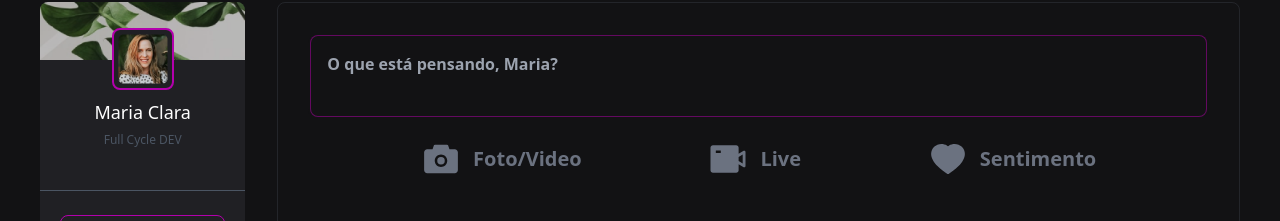
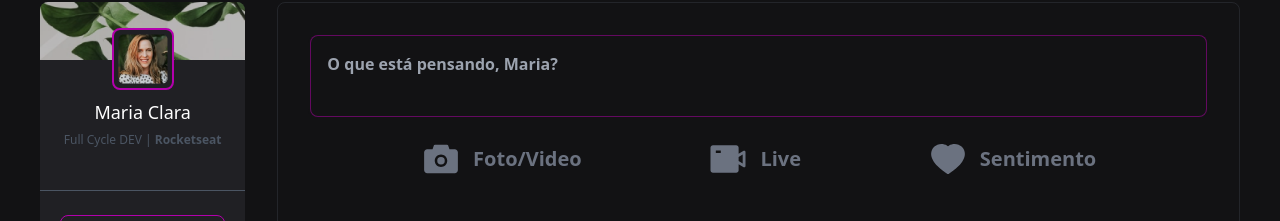
Before and after one commit to kayooliveira/ignite-feed, a React (Vite) app: page / in a window 1280 px wide. Shown: the part 126-347 px from the top of the page. Built offline with nearby package versions, Linux system fonts and the light colour scheme.

Commit message:
feat(Now the company name is show on user profile): :sparkles:

```diff
--- a/src/@types/index.ts
+++ b/src/@types/index.ts
@@ -9,6 +9,7 @@ export type AuthorType = {
   profilePhoto: string
   name: string
   job: string
+  company?: string
 }
 
 export type CommentType = {
--- a/src/Components/LeftContent/index.tsx
+++ b/src/Components/LeftContent/index.tsx
@@ -1,3 +1,4 @@
+import Parser from 'html-react-parser'
 import React from 'react'
 import { RiPencilLine } from 'react-icons/ri'
 
@@ -26,7 +27,11 @@ export function LeftContent() {
         </div>
         <div id="user-info" className="my-8 w-full py-2 text-center text-white">
           <p className="text-lg">{authUser.name}</p>
-          <span className="-my-2 text-xs text-gray-600">{authUser.job}</span>
+          <span className="-my-2 text-xs text-gray-600">
+            {authUser.job}
+            {authUser.company &&
+              Parser(` | <strong>${authUser.company}</strong>`)}
+          </span>
         </div>
         <hr className="m-0 border-gray-600"></hr>
         <div id="user-edit" className="py-6">
--- a/src/utils/mock.ts
+++ b/src/utils/mock.ts
@@ -10,7 +10,8 @@ export const authUser = {
   id: 1,
   name: 'Maria Clara',
   profilePhoto,
-  job: 'Full Cycle DEV'
+  job: 'Full Cycle DEV',
+  company: 'Rocketseat'
 } as AuthorType
 
 export const posts = [
```
